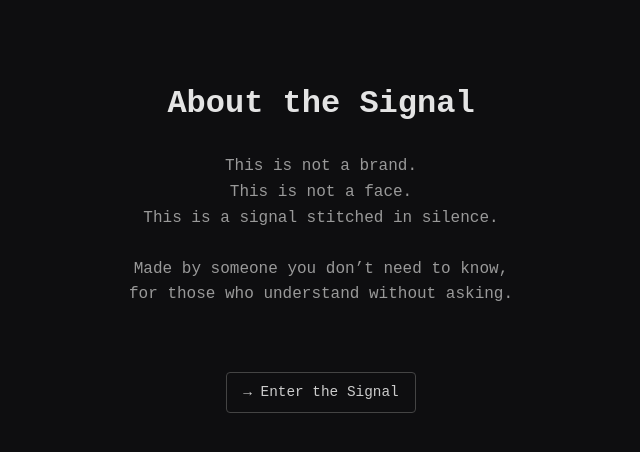
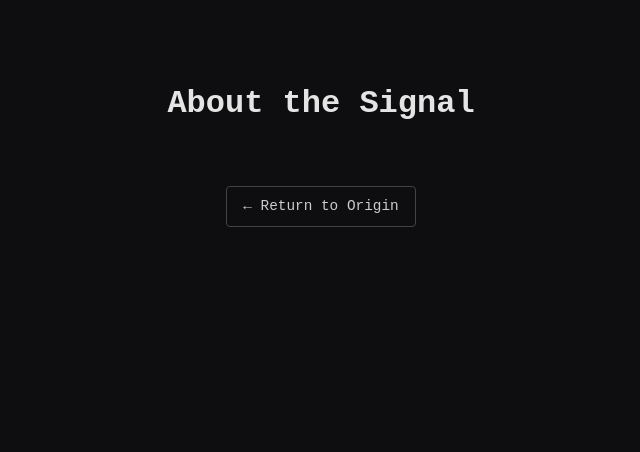
Before and after one commit to rccceus/project-lantern, a plain HTML site: page about.html in a window 1280 px wide. Shown: the whole page, without its empty margins (319-959 px from the left). Drawn offline with Linux system fonts and the light colour scheme.

Commit message:
Update about.html

```diff
--- a/about.html
+++ b/about.html
@@ -33,14 +33,7 @@
 <body>
   <h1>About the Signal</h1>
   <p>
-    This is not a brand.<br>
-    This is not a face.<br>
-    This is a signal stitched in silence.<br><br>
-    Made by someone you don’t need to know,<br>
-    for those who understand without asking.
-  </p>
-<p>
-  <a href="about.html" style="
+  <a href="/" style="
     display: inline-block;
     margin-top: 2rem;
     padding: 0.5rem 1rem;
@@ -53,10 +46,11 @@
   "
   onmouseover="this.style.backgroundColor='#1a1a1a'"
   onmouseout="this.style.backgroundColor='transparent'">
-    → Enter the Signal
+    ← Return to Origin
   </a>
 </p>
 
 
+
 </body>
 </html>
```
